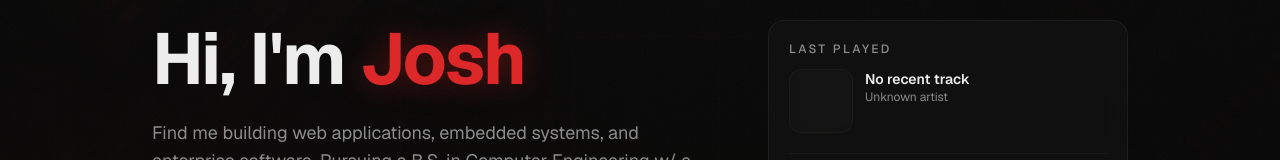
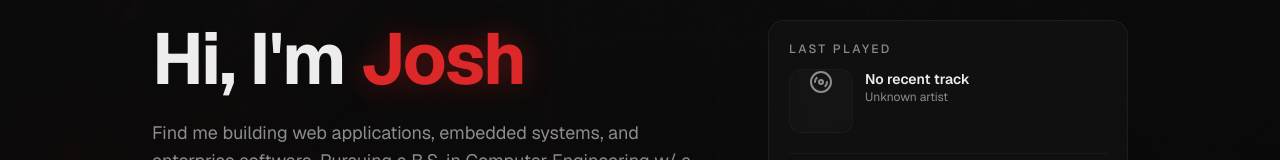
Before and after one commit to dotatlas/dot-atlas, a Next.js app: page / in a window 1280 px wide. Shown: the part 189-349 px from the top of the page. Built offline with nearby package versions, Linux system fonts and the light colour scheme; no server answers.

Commit message:
feat: shows disc for null now playing img

```diff
--- a/components/music.tsx
+++ b/components/music.tsx
@@ -75,7 +75,9 @@ export function Music() {
 							alt="Album art"
 							className="h-full w-full object-cover"
 						/>
-					) : null}
+					) : (
+						<Disc3 size={24} className="m-auto text-muted-foreground" />
+					)}
 				</div>
 
 				<div className="min-w-0">
```
